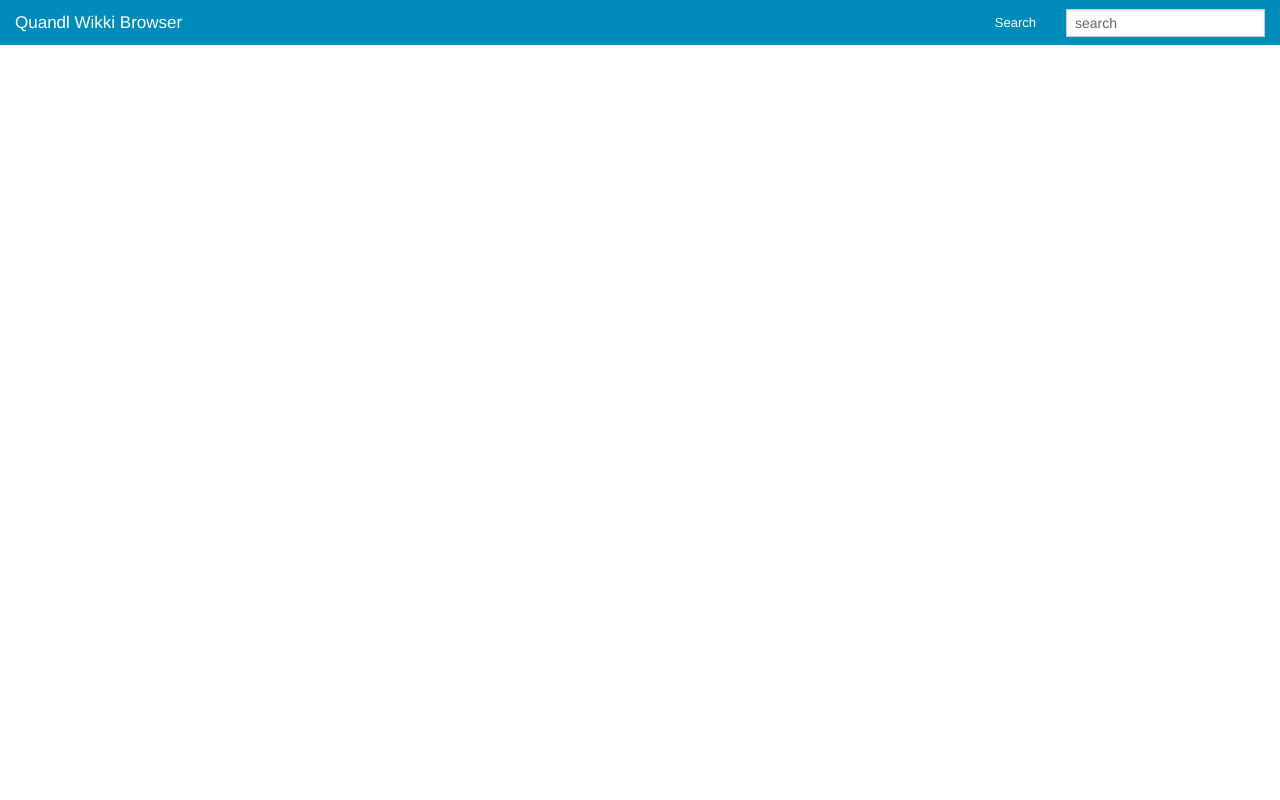
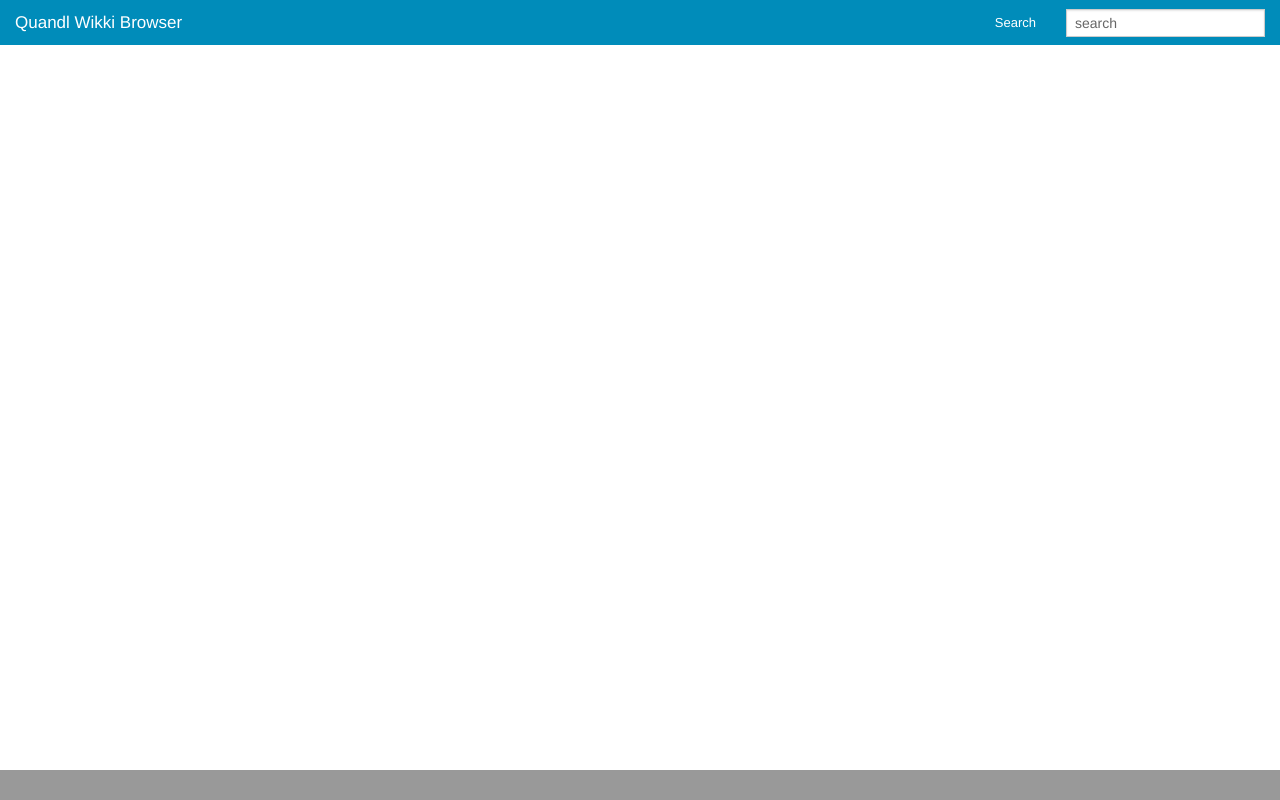
Before and after one commit to jdunkerley/WebAppTraining, a website: page app/index.html in a window 1280 px wide. Drawn offline with nearby package versions, Linux system fonts and the light colour scheme; some packages are replaced by stand-ins of ours; no server answers.

Commit message:
Example on how to make footer.

```diff
--- a/app/app.css
+++ b/app/app.css
@@ -3,3 +3,12 @@
 .panel:hover{
     background-color: #d8d8d8 !important;
 }
+
+.footer {
+    position:fixed;
+    left:0px;
+    bottom:0px;
+    height:30px;
+    width:100%;
+    background:#999;
+}
--- a/app/index.html
+++ b/app/index.html
@@ -46,7 +46,9 @@
 
 <br>
 
-<div ng-view></div>
+<div ng-view style="padding-bottom: 30px"></div>
+
+<div class="footer"></div>
 
 <script src="//ajax.googleapis.com/ajax/libs/angularjs/1.3.15/angular.js"></script>
 <script src="//ajax.googleapis.com/ajax/libs/angularjs/1.3.15/angular-resource.js"></script>
```
